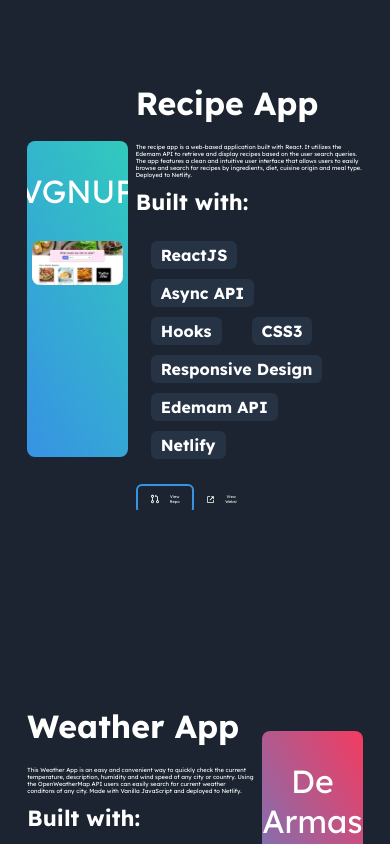
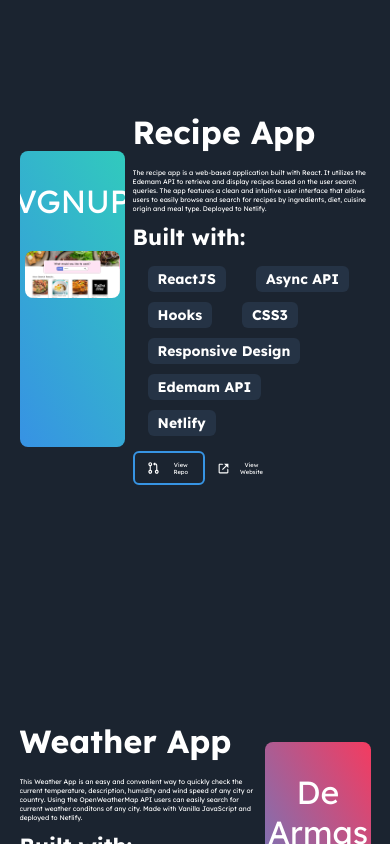
Before and after one commit to NTiger07/portfolio-react, a React (Create React App) app: page / in a window 390 px wide. Shown: the part 2300-3144 px from the top of the page. Built offline with nearby package versions, Linux system fonts and the light colour scheme.

Commit message:
Project 768px done

```diff
--- a/src/components/Projects.css
+++ b/src/components/Projects.css
@@ -158,4 +158,29 @@
   }
 }
 @media screen and (max-width: 768px) {
+  .projects_section {
+    padding-left: 5vw;
+    padding-right: 5vw;
+  }
+  .project_image {
+    height: 70%;
+  }
+  .tools_content span {
+    font-size: 14px;
+  }
+  .project_content p {
+    padding-top: 6px;
+    padding-bottom: 10px;
+    font-size: 1.7vw;
+  }
+  .tools_content {
+    padding-top: 10px;
+    padding-bottom: 10px;
+  }
+  .project_links {
+    width: 60%;
+  }
+  .project_links button {
+    font-size: 1.5vw;
+  }
 }
```
